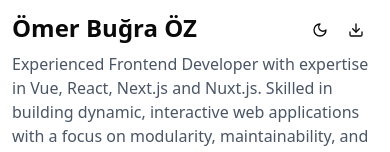
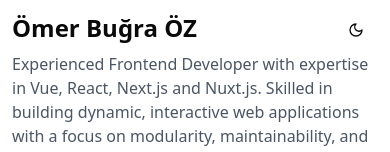
Before and after one commit to omerbugraoz/cv, a Next.js app: page / in a window 390 px wide. Shown: the top 152 px of the page. Built offline with nearby package versions, Linux system fonts and the light colour scheme.

Commit message:
chore: remove download button for mobile

```diff
--- a/app/page.tsx
+++ b/app/page.tsx
@@ -16,7 +16,7 @@
         <Button
           variant="ghost"
           size="icon"
-          className="cursor-pointer"
+          className="cursor-pointer hidden md:block"
           onClick={() => window.print()}
         >
           <Download />
```
